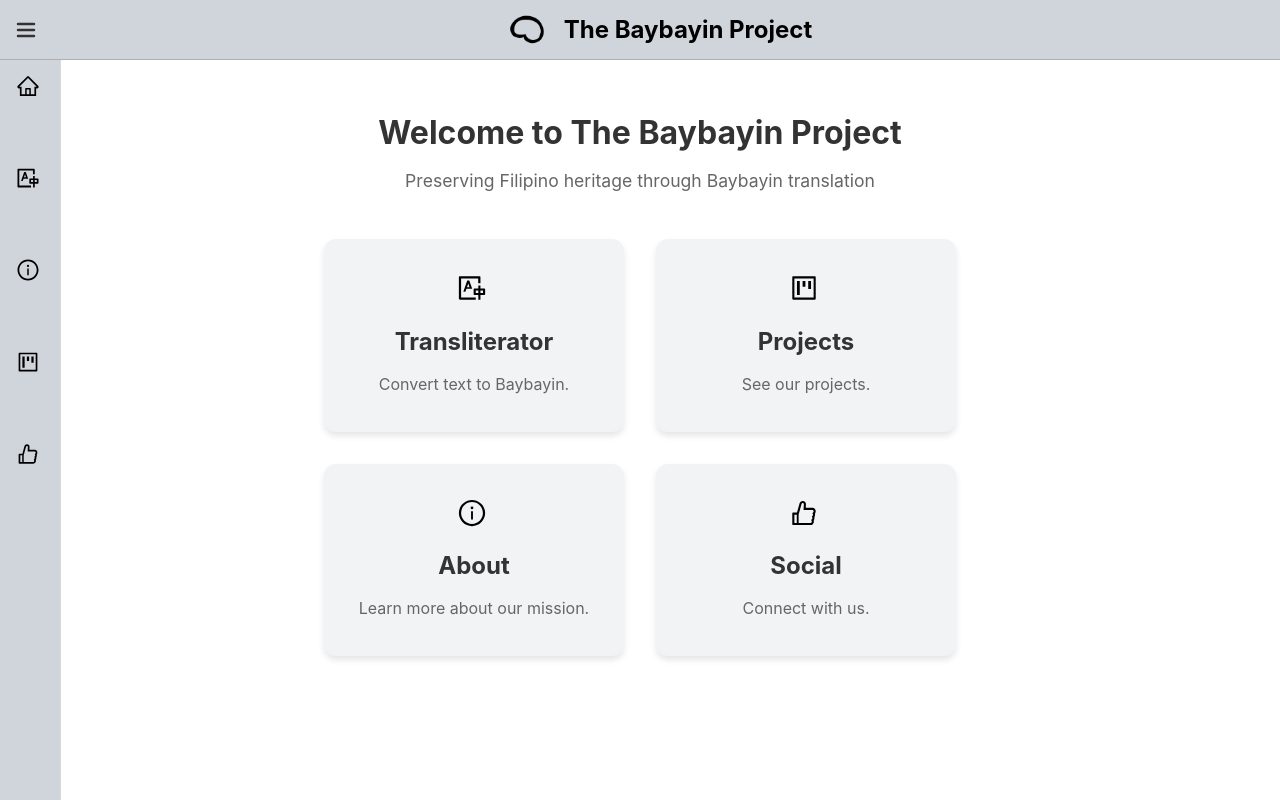
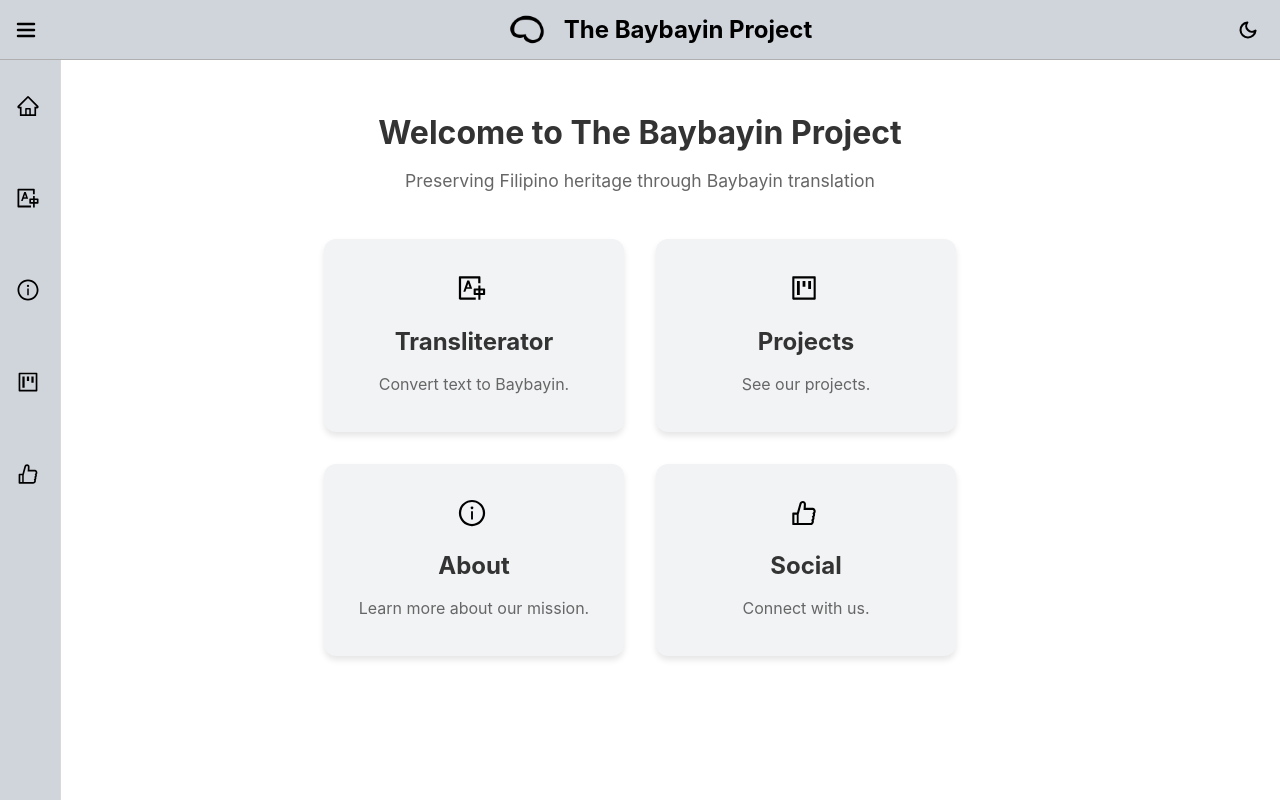
Before and after one commit to cmckinney-59/the-baybayin-project, a React (Vite) app: page / in a window 1280 px wide. Built offline with nearby package versions, Linux system fonts and the light colour scheme.

Commit message:
updated styles

```diff
--- a/src/Root.tsx
+++ b/src/Root.tsx
@@ -1,19 +1,34 @@
 import { Outlet } from "react-router-dom";
-import { useState } from "react";
+import { useState, useEffect } from "react";
 import Header from "./components/Header/Header";
 import Navigation from "./components/Navigation/Navigation";
 // import Footer from "./components/Footer/Footer";
 
 function RootLayout() {
   const [isSidebarOpen, setIsSidebarOpen] = useState(false); // Collapsed by default - shows icons only
+  const [isDarkMode, setIsDarkMode] = useState(() => {
+    const saved = localStorage.getItem("darkMode");
+    return saved ? JSON.parse(saved) : false;
+  });
 
   const toggleSidebar = () => setIsSidebarOpen((prev) => !prev);
   const closeSidebar = () => setIsSidebarOpen(false);
+  const toggleDarkMode = () => setIsDarkMode((prev: boolean) => !prev);
+
+  useEffect(() => {
+    document.body.classList.toggle("dark-mode", isDarkMode);
+    localStorage.setItem("darkMode", JSON.stringify(isDarkMode));
+  }, [isDarkMode]);
 
   return (
     <>
       <div className="App">
-        <Header onToggleSidebar={toggleSidebar} isSidebarOpen={isSidebarOpen} />
+        <Header
+          onToggleSidebar={toggleSidebar}
+          isSidebarOpen={isSidebarOpen}
+          onToggleDarkMode={toggleDarkMode}
+          isDarkMode={isDarkMode}
+        />
         <Navigation isOpen={isSidebarOpen} onNavigate={closeSidebar} />
         <main className={`App-content ${isSidebarOpen ? "with-sidebar" : ""}`}>
           <Outlet />
--- a/src/components/Header/Header.css
+++ b/src/components/Header/Header.css
@@ -4,10 +4,10 @@
   justify-content: center;
   align-items: center;
   padding: 20px 20px 20px 56px; /* leave space for hamburger */
-  background-color: #d0d5db;
+  background-color: var(--header-bg);
   flex-direction: row;
   font-size: calc(10px + 2vmin);
-  color: black;
+  color: var(--nav-text);
   margin-left: 0px;
   margin-bottom: 0;
   flex-shrink: 0;
@@ -16,6 +16,7 @@
   position: sticky;
   top: 0;
   box-sizing: border-box;
+  transition: background-color 0.3s ease, color 0.3s ease;
 }
 
 .header-content {
@@ -54,9 +55,38 @@
 .icon {
   width: 24px;
   height: 24px;
-  stroke: #333;
+  stroke: var(--icon-color);
   stroke-width: 2.5;
   stroke-linecap: round;
   stroke-linejoin: round;
   fill: none;
+  transition: stroke 0.3s ease;
 }
+
+.dark-mode-toggle {
+  position: absolute;
+  right: 12px;
+  top: 50%;
+  transform: translateY(-50%);
+  width: 40px;
+  height: 40px;
+  padding: 0;
+  background: transparent;
+  border: none;
+  display: inline-flex;
+  align-items: center;
+  justify-content: center;
+  cursor: pointer;
+  border-radius: 8px;
+  transition: background-color 0.2s ease;
+}
+
+.dark-mode-toggle:hover {
+  background-color: rgba(0, 0, 0, 0.1);
+}
+
+.dark-mode-toggle .icon {
+  stroke: var(--icon-color);
+  width: 20px;
+  height: 20px;
+}
--- a/src/components/Header/Header.tsx
+++ b/src/components/Header/Header.tsx
@@ -5,11 +5,15 @@ import "./Header.css";
 type HeaderProps = {
   onToggleSidebar: () => void;
   isSidebarOpen: boolean;
+  onToggleDarkMode: () => void;
+  isDarkMode: boolean;
 };
 
 export default function Header({
   onToggleSidebar,
   isSidebarOpen,
+  onToggleDarkMode,
+  isDarkMode,
 }: HeaderProps): JSX.Element {
   return (
     <header className="App-header">
@@ -49,6 +53,36 @@ export default function Header({
         <img src={logo} className="App-logo" alt="logo" />
         <h1 className="App-Header-Text">The Baybayin Project</h1>
       </div>
+      <button
+        className="dark-mode-toggle"
+        aria-label="Toggle dark mode"
+        onClick={onToggleDarkMode}
+      >
+        {isDarkMode ? (
+          <svg
+            className="icon"
+            viewBox="0 0 24 24"
+            width="20"
+            height="20"
+            aria-hidden="true"
+            focusable="false"
+          >
+            <circle cx="12" cy="12" r="5" />
+            <path d="m12 1v2m0 18v2m11-11h2m-18 0H1m15.36-8.5-1.5-1.5m-10.72 10.72-1.5-1.5m12.72 0-1.5 1.5M5.64 5.64l-1.5 1.5" />
+          </svg>
+        ) : (
+          <svg
+            className="icon"
+            viewBox="0 0 24 24"
+            width="20"
+            height="20"
+            aria-hidden="true"
+            focusable="false"
+          >
+            <path d="M21 12.79A9 9 0 1 1 11.21 3 7 7 0 0 0 21 12.79z" />
+          </svg>
+        )}
+      </button>
     </header>
   );
 }
--- a/src/components/Navigation/Navigation.css
+++ b/src/components/Navigation/Navigation.css
@@ -1,12 +1,12 @@
 .App-Navigation {
   position: fixed;
   left: 0;
-  top: 40px;
+  top: 60px;
   width: 60px; /* Collapsed width - icon only */
-  background-color: #d0d5db;
-  height: calc(100vh - 40px);
+  background-color: var(--nav-bg);
+  height: calc(100vh - 60px);
   transform: translateX(0);
-  transition: transform 0.25s ease, width 0.25s ease;
+  transition: transform 0.25s ease, width 0.25s ease, background-color 0.3s ease;
   border-right: 1px solid #d9d9d9;
   z-index: 900;
 }
@@ -42,12 +42,12 @@
 
 .Navigation-content ul li a {
   text-decoration: none;
-  color: white;
+  color: var(--nav-text);
   display: flex;
   align-items: center;
   padding: 1rem 0.5rem;
   border-radius: 4px;
-  transition: background-color 0.2s ease;
+  transition: background-color 0.2s ease, color 0.2s ease;
   width: 100%;
   height: 60px;
   gap: 12px;
@@ -65,9 +65,9 @@
 
 .nav-icon {
   font-size: 24px;
-  transition: transform 0.2s ease;
+  transition: transform 0.2s ease, color 0.2s ease;
   flex-shrink: 0;
-  color: black;
+  color: var(--icon-color);
 }
 
 .nav-text {
--- a/src/index.css
+++ b/src/index.css
@@ -1,3 +1,30 @@
+/* CSS Variables for Light/Dark Mode */
+:root {
+  --bg-primary: white;
+  --bg-secondary: #f2f3f5;
+  --text-primary: #333;
+  --text-secondary: #666;
+  --button-bg: white;
+  --button-border: rgb(175, 175, 175);
+  --icon-color: black;
+  --header-bg: #d0d5db;
+  --nav-bg: #d0d5db;
+  --nav-text: black;
+}
+
+.dark-mode {
+  --bg-primary: #1a1a1a;
+  --bg-secondary: #404040;
+  --text-primary: white;
+  --text-secondary: #b8b8b8;
+  --button-bg: #333;
+  --button-border: #555;
+  --icon-color: white;
+  --header-bg: #2d2d2d;
+  --nav-bg: #2d2d2d;
+  --nav-text: white;
+}
+
 body {
   margin: 0;
   font-family: -apple-system, BlinkMacSystemFont, "Segoe UI", "Roboto", "Oxygen",
@@ -8,6 +35,9 @@ body {
   text-align: center;
   height: 100%;
   padding: 0;
+  background-color: var(--bg-primary);
+  color: var(--text-primary);
+  transition: background-color 0.3s ease, color 0.3s ease;
 }
 
 /* Fonts loaded globally so font utility classes work across pages */
--- a/src/pages/HomePage/HomePage.css
+++ b/src/pages/HomePage/HomePage.css
@@ -7,13 +7,13 @@
 .homepage h1 {
   text-align: center;
   margin-bottom: 1rem;
-  color: #333;
+  color: var(--text-primary);
 }
 
 .homepage > p {
   text-align: center;
   margin-bottom: 3rem;
-  color: #666;
+  color: var(--text-secondary);
   font-size: 1.1rem;
 }
 
@@ -37,7 +37,9 @@
 }
 
 .nav-card {
-  background: #f2f3f5; /* Even lighter version of header grey */
+  background: var(--bg-secondary);
+  color: var(--text-primary);
+  transition: background-color 0.3s ease, color 0.3s ease;
 }
 
 .nav-card:hover {
@@ -54,17 +56,18 @@
   margin-right: 5px;
   width: 30px;
   height: 30px;
-  color: black;
+  color: var(--icon-color);
+  transition: color 0.3s ease;
 }
 
 .nav-card h2 {
   margin-bottom: 1rem;
-  color: #333;
+  color: var(--text-primary);
   font-size: 1.5rem;
 }
 
 .nav-card p {
-  color: #666;
+  color: var(--text-secondary);
   line-height: 1.6;
   margin: 0;
 }
```
